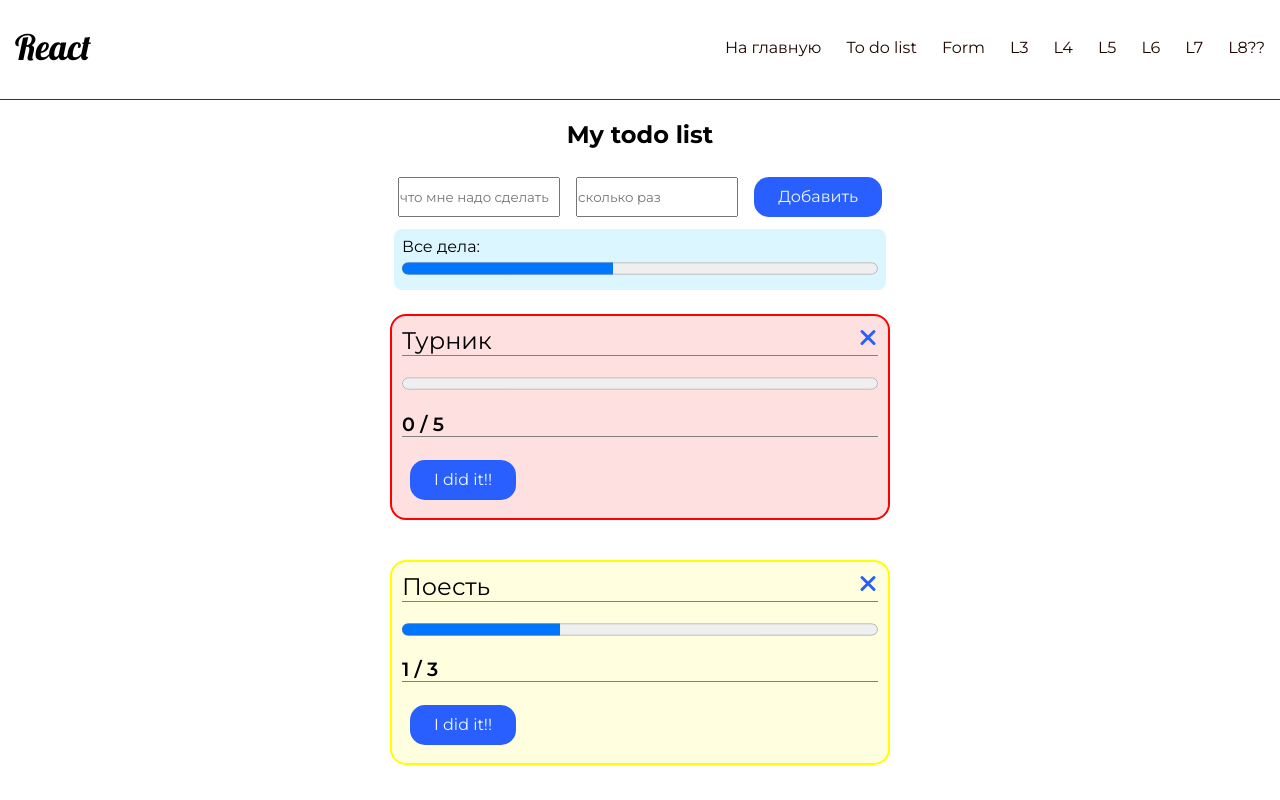
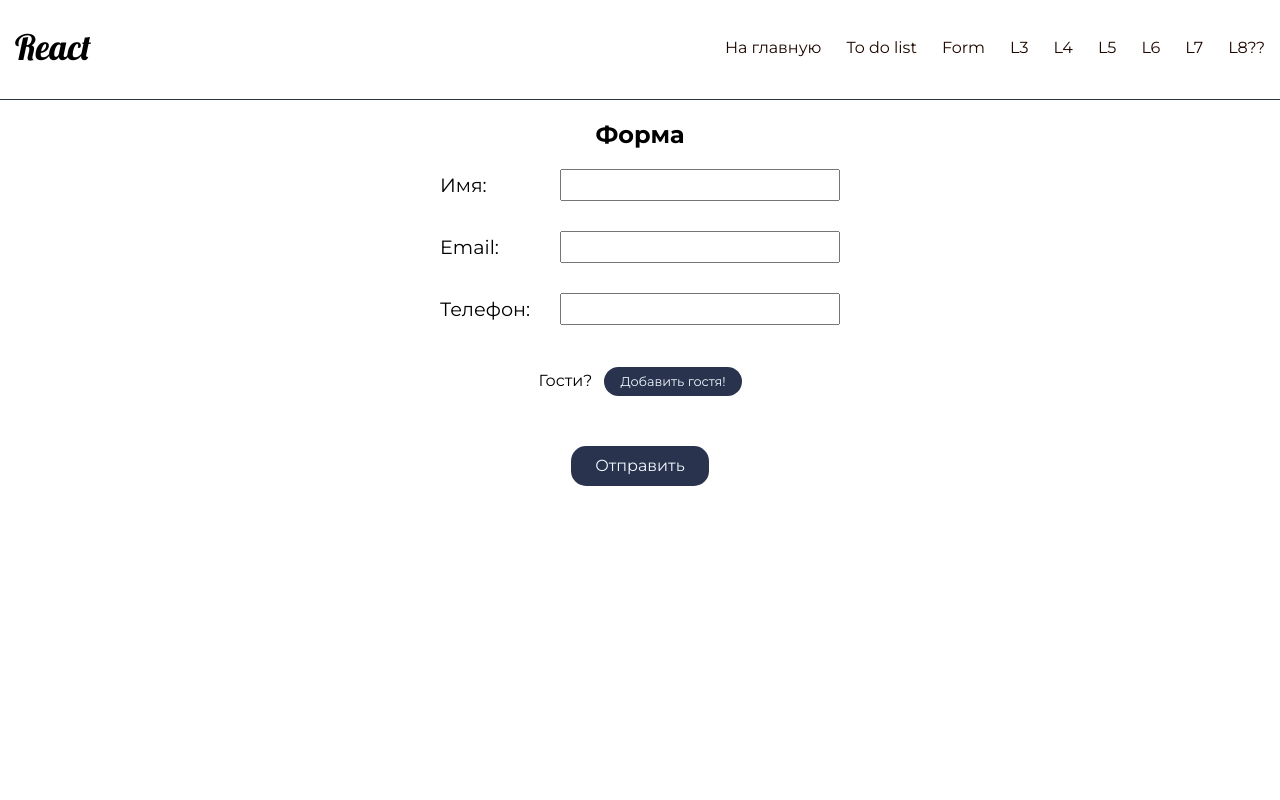
Before and after one commit to alena-apr/r-1, a React (Vite) app: page /form in a window 1280 px wide. Shown: the top 800 px of the page. Built offline with nearby package versions, Linux system fonts and the light colour scheme.

Commit message:
NotFinished
Must make a table

```diff
--- a/src/App.jsx
+++ b/src/App.jsx
@@ -2,6 +2,8 @@ import { Routes, Route } from 'react-router-dom';
 import Main from './routes/Main/Main';
 import ToDoList from './routes/ToDoList/ToDoList';
 import PageNotFound from './routes/PageNotFound/PageNotFound';
+import Form from './routes/Form/Form'
+import FormTable from './components/FormComponent/FormTable';
 
 function App() {
 
@@ -10,7 +12,8 @@ function App() {
     <Routes>
       <Route path="/" element={<Main />} />
       <Route path='/todo' element={<ToDoList />} />
-      <Route path='/form' element={<ToDoList />} />
+      <Route path='/form' element={<Form />} />
+      <Route path='/form/formInfo' element={<FormTable />} />
       <Route path="*" element={<PageNotFound />} />
     </Routes>
   )
--- /dev/null
+++ b/src/components/FormComponent/FormTable.jsx
@@ -0,0 +1,18 @@
+import { Fragment } from "react";
+import Layout from "../Layout/Layout";
+
+function FormTable({dataFields, dataGUests}) {
+
+    return (
+        <Fragment>
+            <Layout>
+                <main>
+                    <span>Name</span>
+                    <span>{fields.name}</span>
+                </main>
+            </Layout>
+        </Fragment>
+    )
+}
+
+export default FormTable;
--- a/src/components/ToDo/ToDoForm.jsx
+++ b/src/components/ToDo/ToDoForm.jsx
@@ -1,37 +1,66 @@
 import propTypes from "prop-types";
 import btnStyle from "./toDo.module.scss";
 import styles from "./../../routes/ToDoList/toDoList.module.scss";
+import { useState } from "react";
 ToDoForm.propTypes = {
   send: propTypes.func.isRequired,
 };
 
 function ToDoForm({ send }) {
+  const [fields, setFields] = useState([
+    {
+      name: "title",
+      type: "text",
+      value: "",
+      placeholder: "что сделать",
+      upd: (value) => value,
+    },
+    {
+      name: "timesToDo",
+      type: "number",
+      value: 1,
+      placeholder: "сколько раз",
+      upd: (value) => parseInt(value),
+    },
+  ]);
 
-  function onSubmit(e) {
-    e.preventDefault();
-    const form = new FormData(e.target);
-    const data = {
-      title: form.get('title'),
-      timesToDo: parseInt(form.get('timesToDo')),
-    };
+  function update(i, strValue) {
+    // const value = fields[i].type === 'number' ? parseInt(strValue) : strValue;
+    const value = fields[i].upd(strValue);
+    setFields(fields.with(i, { ...fields[i], value }));
+  }
+
+  function onSend() {
+    console.log(fields);
+    const data = {};
+    fields.forEach((field) => (data[field.name] = field.value));
+    console.log(data);
     send(data);
   }
 
+  //   function onSubmit(e) {
+  //     e.preventDefault();
+  //     const form = new FormData(e.target);
+  //     const data = {
+  //       title: form.get("title"),
+  //       timesToDo: parseInt(form.get("timesToDo")),
+  //     };
+  //     send(data);
+  //   }
+
   return (
-    <form className={styles["add-todo-wrapper"]} onSubmit={onSubmit}>
-      <input
-        type="text"
-        className={styles.input}
-        placeholder="что мне надо сделать"
-        name="title"
-      />
-      <input
-        type="text"
-        className={styles.input}
-        placeholder="сколько раз"
-        name="timesToDo"
-      />
-      <button className={btnStyle.btn} type="submit">
+    <form className={styles["add-todo-wrapper"]}>
+      {fields.map((item, i) => (
+        <input
+          key={item.name}
+          name={item.name}
+          type={item.type}
+          placeholder={item.placeholder}
+          className={styles.input}
+          onChange={(e) => update(i, e.target.value)}
+        />
+      ))}
+      <button className={btnStyle.btn} type="button" onClick={onSend}>
         Добавить
       </button>
     </form>
--- a/src/routes/Form/Form.jsx
+++ b/src/routes/Form/Form.jsx
@@ -0,0 +1,158 @@
+import { Fragment, useState } from "react";
+import Layout from "../../components/Layout/Layout";
+import styles from "./form.module.scss";
+import { useNavigate  } from 'react-router-dom'
+
+function Form() {
+  const [fields, setFields] = useState([
+    {
+      name: "name",
+      type: "text",
+      value: "",
+      label: "Имя",
+      regEx: /^[a-zа-яё\- ]+$/i,
+      valid: true,
+      warnText: "Неверно введено имя",
+    },
+    {
+      name: "email",
+      type: "text",
+      value: "",
+      label: "Email",
+      regEx: /.+@.+\..+/i,
+      valid: true,
+      warnText: "Неверно введен email",
+    },
+    {
+      name: "tel",
+      type: "text",
+      value: "",
+      label: "Телефон",
+      regEx: /^[0-9]+$/,
+      valid: true,
+      warnText: "Неверно введен телефон",
+    },
+  ]);
+    const [guests, setGuests] = useState([]);
+    const navigate = useNavigate()
+//   const [showGuests, setShowGuessts] = useState(false);
+  //   let fakeAi = guests[guests.length - 1]?.id ?? 0;
+
+  //const [warning, setWarning] = useState(false);
+
+  function updateField(i, value) {
+    const validField = fields[i].regEx.test(fields[i].value);
+
+    // !valid ? setWarning(true) : null;
+    setFields(fields.with(i, { ...fields[i], value, valid: validField }));
+
+    console.log(i, value);
+  }
+
+  function updateGuest(i, value) {
+    const validGuest = guests[i].regEx.test(guests[i].value);
+    setGuests(guests.with(i, { ...guests[i], value, valid: validGuest }));
+    console.log(i, value);
+  }
+
+  function onGuestAdd() {
+    setGuests([
+      ...guests,
+      //   {
+      //     id: ++fakeAi,
+      //       name:
+      {
+        name: "name",
+        type: "text",
+        value: "",
+        label: "Имя",
+        regEx: /^[a-zа-яё\- ]+$/i,
+        valid: true,
+        warnText: "Неверно введено имя",
+      },
+      //   age:
+      {
+        name: "age",
+        type: "text",
+        value: "",
+        label: "Возраст",
+        regEx: /^\d+$/,
+        valid: true,
+        warnText: "Неверно введен возраст",
+      },
+      //   },
+    ]);
+  }
+
+  function onSend(e) {
+    e.preventDefault();
+    console.log(fields);
+    const dataFields = {};
+    const dataGuests = {};
+    fields.forEach((field) => (dataFields[field.name] = field.value));
+    guests.forEach((guest) => (dataGuests[guest.name] = guest.value));
+      console.log(dataFields, dataGuests);
+      navigate('/form/formInfo')
+  }
+
+  return (
+    <Fragment>
+      <Layout>
+        <main className={styles.main}>
+          <div className={styles.title}>Форма</div>
+          <form className={styles.form}>
+            {fields.map((field, i) => (
+              <label key={field.name} className={styles.label}>
+                <span>{field.label}:</span>
+                <input
+                  className={`${styles.input} ${
+                    field.valid ? "" : `${styles.red}`
+                  }`}
+                  type={field.type}
+                  name={field.name}
+                  onChange={(e) => updateField(i, e.target.value)}
+                />
+                {/* <div>
+                        {warning && (<div>{field[i].warnText}</div>)}
+                    </div> */}
+              </label>
+            ))}
+            <div className={styles["guests-wrapper"]}>
+              <span>Гости? </span>
+              <button
+                className={`${styles.btn} ${styles["btn-small"]}`}
+                onClick={(e) => {
+                  e.preventDefault(), onGuestAdd();
+                }}
+              >
+                Добавить гостя!
+              </button>
+                <div>
+                  {guests.map((guest, i) => (
+                    <label key={`${i}-guest`} className={styles.label}>
+                      <span>{guest.label}:</span>
+                      <input
+                        className={`${styles.input} ${
+                          guest.valid ? "" : `${styles.red}`
+                        }`}
+                        type={guest.type}
+                        name={guest.name}
+                        onChange={(e) => updateGuest(i, e.target.value)}
+                      />
+                    </label>
+                  ))}
+                </div>
+            </div>
+            <div className={styles["btn-wrapper"]}>
+              <button className={styles.btn} onClick={(e) => onSend(e)}>
+                Отправить
+              </button>
+            </div>
+          </form>
+        </main>
+      </Layout>
+    </Fragment>
+  );
+}
+
+export default Form;
--- a/src/routes/Form/form.module.scss
+++ b/src/routes/Form/form.module.scss
@@ -0,0 +1,71 @@
+.main {
+  display: flex;
+  flex-direction: column;
+  align-items: center;
+}
+
+.title {
+  margin: 20px;
+  font-weight: 700;
+  font-size: 1.5rem;
+  text-align: center;
+}
+
+.form {
+  width: 400px;
+  display: flex;
+  flex-direction: column;
+  row-gap: 30px;
+}
+
+.label {
+  display: flex;
+  justify-content: space-between;
+  align-items: center;
+  font-size: 1.2rem;
+}
+
+.input {
+  width: 70%;
+  font-size: 1.2em;
+}
+
+.btn-wrapper {
+  text-align: center;
+}
+
+.btn {
+  display: inline-block;
+  margin: 8px;
+  padding-inline: 1.5rem;
+  padding-block: 0.5rem;
+  line-height: 1.5rem;
+  font-size: 1rem;
+  color: aliceblue;
+  background-color: rgb(41, 51, 78);
+  border: none;
+  border-radius: 15px;
+
+  &:hover {
+    background-color: rgb(10, 39, 124);
+    transform: translateY(-1px);
+  }
+}
+
+.btn-small {
+    padding-inline: 1rem;
+    padding-block: 0.3rem;
+    line-height: 1.2rem;
+    font-size: 0.8rem;
+  }
+
+.red {
+  border: 2px solid red;
+  background-color: rgba(255, 0, 0, 0.12);
+}
+
+.guests-wrapper {
+  width: 400px;
+  margin: 4px;
+  text-align: center;
+}
```
Also changed, not shown: comment.txt (added), src/components/FormComponent/formTable.module.scss (added).
